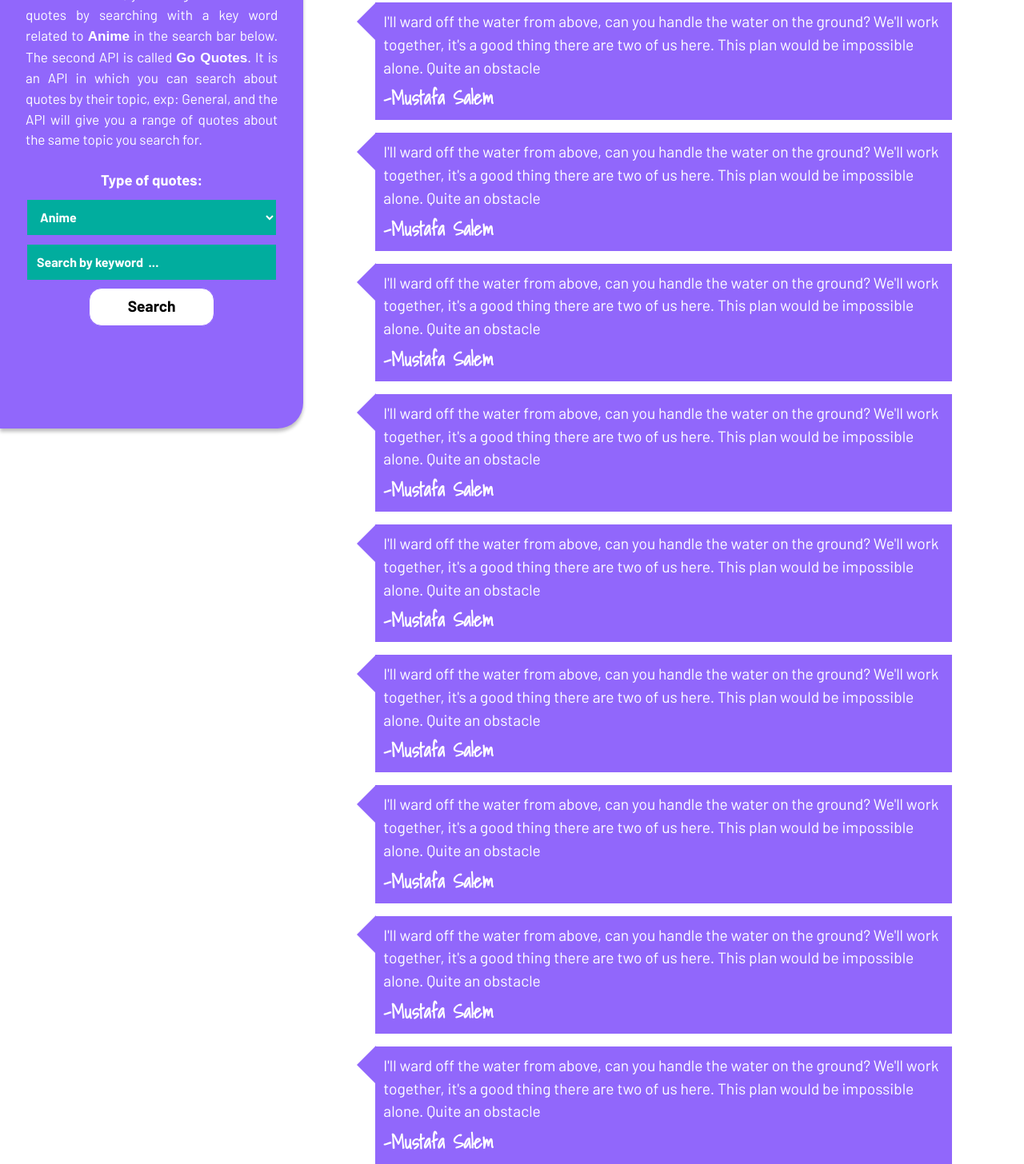
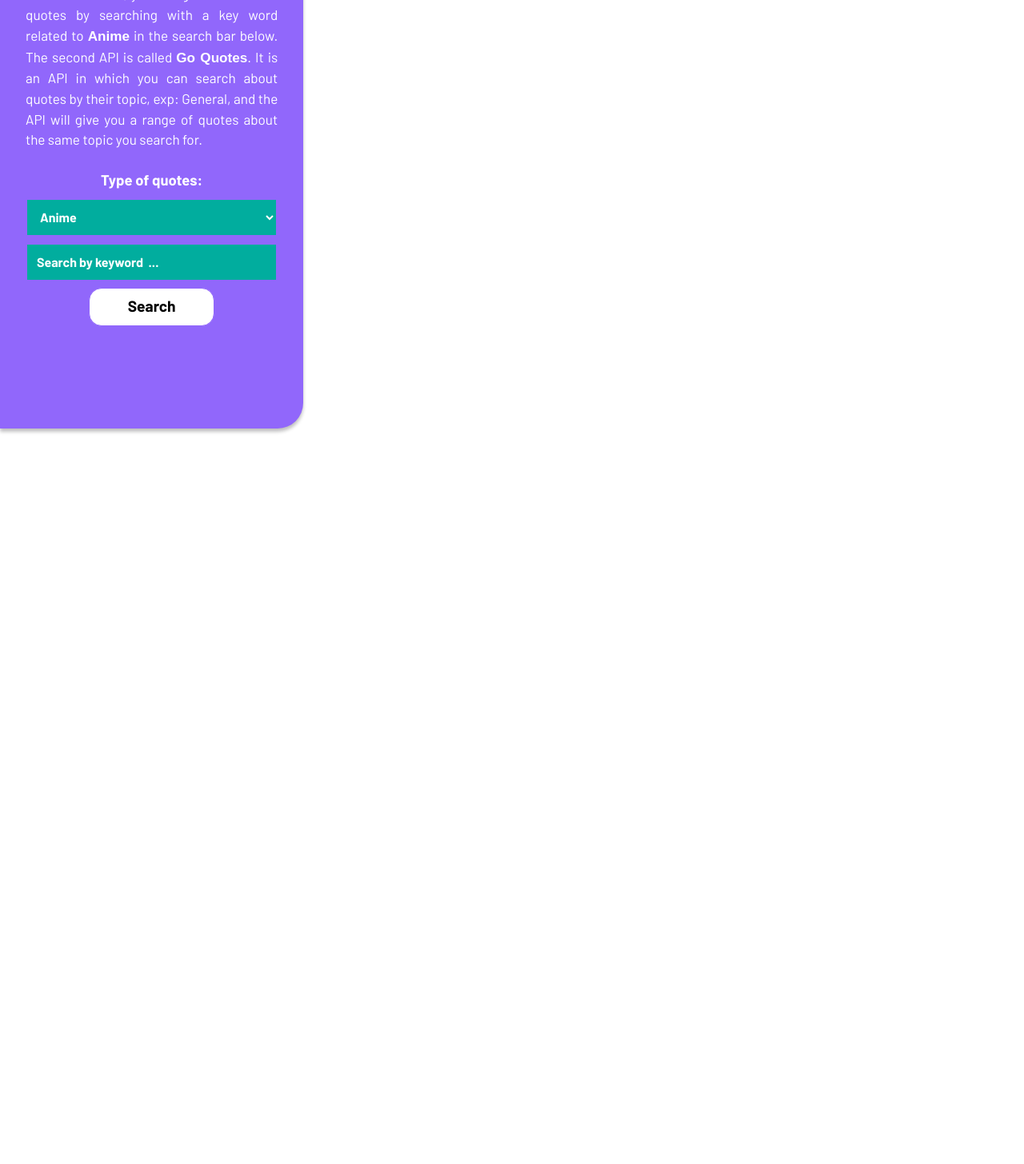
Before and after one commit to CA-G12/Get-Quotes, a website: page index.html in a window 1280 px wide. Shown: the part 264-1720 px from the top of the page at 80% size. After the commit the page ends 1312 px from the top, so only its background shows below. Drawn offline with Linux system fonts and the light colour scheme.

Commit message:
Deleted the static data and add a script tag to the logic.js file close #21

```diff
--- a/index.html
+++ b/index.html
@@ -53,91 +53,10 @@
           <button type="button" id="search-btn">Search</button>
         </form>
       </section>
-      <section class="container__section-two">
-        <section class="quote">
-          <p class="quote__text">
-            I'll ward off the water from above, can you handle the water on the
-            ground? We'll work together, it's a good thing there are two of us
-            here. This plan would be impossible alone. Quite an obstacle
-          </p>
-          <h2 class="quote__author">-Mustafa Salem</h2>
-        </section>
-        <section class="quote">
-          <p class="quote__text">
-            I'll ward off the water from above, can you handle the water on the
-            ground? We'll work together, it's a good thing there are two of us
-            here. This plan would be impossible alone. Quite an obstacle
-          </p>
-          <h2 class="quote__author">-Mustafa Salem</h2>
-        </section>
-        <section class="quote">
-          <p class="quote__text">
-            I'll ward off the water from above, can you handle the water on the
-            ground? We'll work together, it's a good thing there are two of us
-            here. This plan would be impossible alone. Quite an obstacle
-          </p>
-          <h2 class="quote__author">-Mustafa Salem</h2>
-        </section>
-        <section class="quote">
-          <p class="quote__text">
-            I'll ward off the water from above, can you handle the water on the
-            ground? We'll work together, it's a good thing there are two of us
-            here. This plan would be impossible alone. Quite an obstacle
-          </p>
-          <h2 class="quote__author">-Mustafa Salem</h2>
-        </section>
-        <section class="quote">
-          <p class="quote__text">
-            I'll ward off the water from above, can you handle the water on the
-            ground? We'll work together, it's a good thing there are two of us
-            here. This plan would be impossible alone. Quite an obstacle
-          </p>
-          <h2 class="quote__author">-Mustafa Salem</h2>
-        </section>
-        <section class="quote">
-          <p class="quote__text">
-            I'll ward off the water from above, can you handle the water on the
-            ground? We'll work together, it's a good thing there are two of us
-            here. This plan would be impossible alone. Quite an obstacle
-          </p>
-          <h2 class="quote__author">-Mustafa Salem</h2>
-        </section>
-        <section class="quote">
-          <p class="quote__text">
-            I'll ward off the water from above, can you handle the water on the
-            ground? We'll work together, it's a good thing there are two of us
-            here. This plan would be impossible alone. Quite an obstacle
-          </p>
-          <h2 class="quote__author">-Mustafa Salem</h2>
-        </section>
-        <section class="quote">
-          <p class="quote__text">
-            I'll ward off the water from above, can you handle the water on the
-            ground? We'll work together, it's a good thing there are two of us
-            here. This plan would be impossible alone. Quite an obstacle
-          </p>
-          <h2 class="quote__author">-Mustafa Salem</h2>
-        </section>
-        <section class="quote">
-          <p class="quote__text">
-            I'll ward off the water from above, can you handle the water on the
-            ground? We'll work together, it's a good thing there are two of us
-            here. This plan would be impossible alone. Quite an obstacle
-          </p>
-          <h2 class="quote__author">-Mustafa Salem</h2>
-        </section>
-        <section class="quote">
-          <p class="quote__text">
-            I'll ward off the water from above, can you handle the water on the
-            ground? We'll work together, it's a good thing there are two of us
-            here. This plan would be impossible alone. Quite an obstacle
-          </p>
-          <h2 class="quote__author">-Mustafa Salem</h2>
-        </section>
-      </section>
+      <section class="container__section-two"></section>
     </main>
 
-
+    <script src="./javascript/logic.js"></script>
     <script src="./javascript/fetch.js"></script>
     <script src="./javascript/index.js"></script>
   </body>
```
